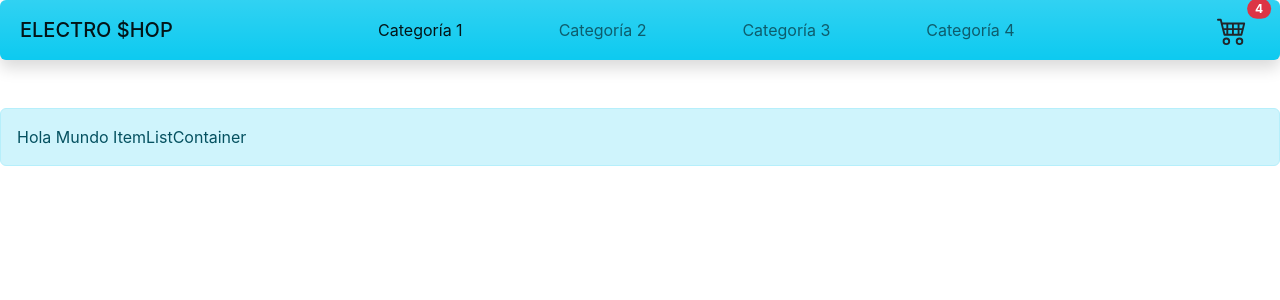
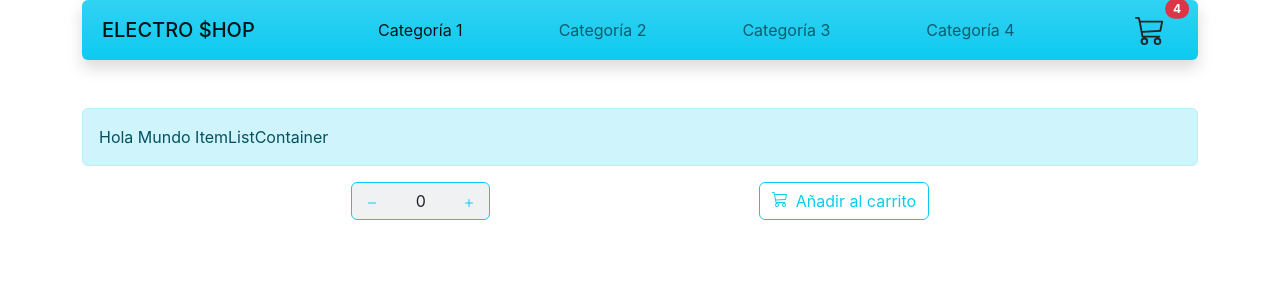
Before and after one commit to GonzaloFabianGomez/ReactJS-Coder, a React (Create React App) app: page / in a window 1280 px wide. Shown: the top 300 px of the page. Built offline with nearby package versions, Linux system fonts and the light colour scheme; the HTML template or start-up script is replaced by a standard one.

Commit message:
Creo boton contador y añadir al carrito

```diff
--- a/public/index.html
+++ b/public/index.html
@@ -28,7 +28,7 @@
     <link rel="stylesheet" href="https://cdn.jsdelivr.net/npm/bootstrap-icons@1.9.1/font/bootstrap-icons.css">
     <title>React App</title>
   </head>
-  <body>
+  <body class="container">
     <noscript>You need to enable JavaScript to run this app.</noscript>
     <div id="root"></div>
     <!--
--- a/src/App.js
+++ b/src/App.js
@@ -1,12 +1,14 @@
 import './App.css'
 import NavBar from "./components/NavBar";
-import Message from './components/ItemListContainer';
+import ItemListContainer from './components/ItemListContainer';
+import ItemCount from './components/ItemCount';
 
 const App = () => {
   return (
     <>
       <NavBar />
-      <Message text="Hola Mundo ItemListContainer"/>
+      <ItemListContainer text="Hola Mundo ItemListContainer"/>
+      <ItemCount />
     </>
   )
 }
--- a/src/components/CartWidget.js
+++ b/src/components/CartWidget.js
@@ -1,8 +1,8 @@
 const Cart = () => {
     return (
         <button type="button" className="btn position-relative">
-            <svg xmlns="http://www.w3.org/2000/svg" width="30" height="30" fill="currentColor" class="bi bi-cart4" viewBox="0 0 16 16">
-                <path d="M0 2.5A.5.5 0 0 1 .5 2H2a.5.5 0 0 1 .485.379L2.89 4H14.5a.5.5 0 0 1 .485.621l-1.5 6A.5.5 0 0 1 13 11H4a.5.5 0 0 1-.485-.379L1.61 3H.5a.5.5 0 0 1-.5-.5zM3.14 5l.5 2H5V5H3.14zM6 5v2h2V5H6zm3 0v2h2V5H9zm3 0v2h1.36l.5-2H12zm1.11 3H12v2h.61l.5-2zM11 8H9v2h2V8zM8 8H6v2h2V8zM5 8H3.89l.5 2H5V8zm0 5a1 1 0 1 0 0 2 1 1 0 0 0 0-2zm-2 1a2 2 0 1 1 4 0 2 2 0 0 1-4 0zm9-1a1 1 0 1 0 0 2 1 1 0 0 0 0-2zm-2 1a2 2 0 1 1 4 0 2 2 0 0 1-4 0z"/>
+            <svg xmlns="http://www.w3.org/2000/svg" width="30" height="30" fill="currentColor" class="bi bi-cart3" viewBox="0 0 16 16">
+                <path d="M0 1.5A.5.5 0 0 1 .5 1H2a.5.5 0 0 1 .485.379L2.89 3H14.5a.5.5 0 0 1 .49.598l-1 5a.5.5 0 0 1-.465.401l-9.397.472L4.415 11H13a.5.5 0 0 1 0 1H4a.5.5 0 0 1-.491-.408L2.01 3.607 1.61 2H.5a.5.5 0 0 1-.5-.5zM3.102 4l.84 4.479 9.144-.459L13.89 4H3.102zM5 12a2 2 0 1 0 0 4 2 2 0 0 0 0-4zm7 0a2 2 0 1 0 0 4 2 2 0 0 0 0-4zm-7 1a1 1 0 1 1 0 2 1 1 0 0 1 0-2zm7 0a1 1 0 1 1 0 2 1 1 0 0 1 0-2z"/>
             </svg>
             <span className="position-absolute top-0 start-100 translate-middle badge rounded-pill bg-danger">
                 4
--- /dev/null
+++ b/src/components/ItemCount.js
@@ -0,0 +1,46 @@
+import { useState } from "react";
+
+const ItemCount = () => {
+
+    const [contador, setContador] = useState(0);
+
+    const aumentar = () => {
+        setContador(contador + 1)
+    }
+
+    const disminuir = () => {
+        setContador(contador - 1)
+    }
+
+    return (
+        <>
+            <div className="d-flex justify-content-evenly">
+                <div className="btn-group align-items-center bg-secondary bg-opacity-10 border border-info" role="group" aria-label="Basic mixed styles example">
+
+                    <button onClick={disminuir} type="button" className="btn btn-outline-info border border-0">
+                        <svg xmlns="http://www.w3.org/2000/svg" width="16" height="16" fill="currentColor" className="bi bi-dash" viewBox="0 0 16 16">
+                            <path d="M4 8a.5.5 0 0 1 .5-.5h7a.5.5 0 0 1 0 1h-7A.5.5 0 0 1 4 8z"/>
+                        </svg>
+                    </button>
+
+                    <span className="px-4"> {contador} </span>
+
+                    <button onClick={aumentar} type="button" className="btn btn-outline-info border border-0">
+                        <svg xmlns="http://www.w3.org/2000/svg" width="16" height="16" fill="currentColor" className="bi bi-plus" viewBox="0 0 16 16">
+                            <path d="M8 4a.5.5 0 0 1 .5.5v3h3a.5.5 0 0 1 0 1h-3v3a.5.5 0 0 1-1 0v-3h-3a.5.5 0 0 1 0-1h3v-3A.5.5 0 0 1 8 4z"/>
+                        </svg>
+                    </button>
+
+                </div>
+
+                <button type="button" className="btn btn-outline-info d-flex align-items-baseline">
+                <svg xmlns="http://www.w3.org/2000/svg" width="16" height="16" fill="currentColor" class="bi bi-cart3" viewBox="0 0 16 16">
+                    <path d="M0 1.5A.5.5 0 0 1 .5 1H2a.5.5 0 0 1 .485.379L2.89 3H14.5a.5.5 0 0 1 .49.598l-1 5a.5.5 0 0 1-.465.401l-9.397.472L4.415 11H13a.5.5 0 0 1 0 1H4a.5.5 0 0 1-.491-.408L2.01 3.607 1.61 2H.5a.5.5 0 0 1-.5-.5zM3.102 4l.84 4.479 9.144-.459L13.89 4H3.102zM5 12a2 2 0 1 0 0 4 2 2 0 0 0 0-4zm7 0a2 2 0 1 0 0 4 2 2 0 0 0 0-4zm-7 1a1 1 0 1 1 0 2 1 1 0 0 1 0-2zm7 0a1 1 0 1 1 0 2 1 1 0 0 1 0-2z"/>
+                </svg>
+                    <span className="ps-2">Añadir al carrito</span>
+                </button>
+            </div>
+        </>
+    )
+}
+export default ItemCount;
--- a/src/components/ItemListContainer.js
+++ b/src/components/ItemListContainer.js
@@ -1,8 +1,8 @@
-const Message = (props) => {
+const ItemListContainer = (props) => {
     return (
         <div className="alert alert-info" role="alert">
             {props.text}
         </div>
     )
 }
-export default Message;
+export default ItemListContainer;
```
